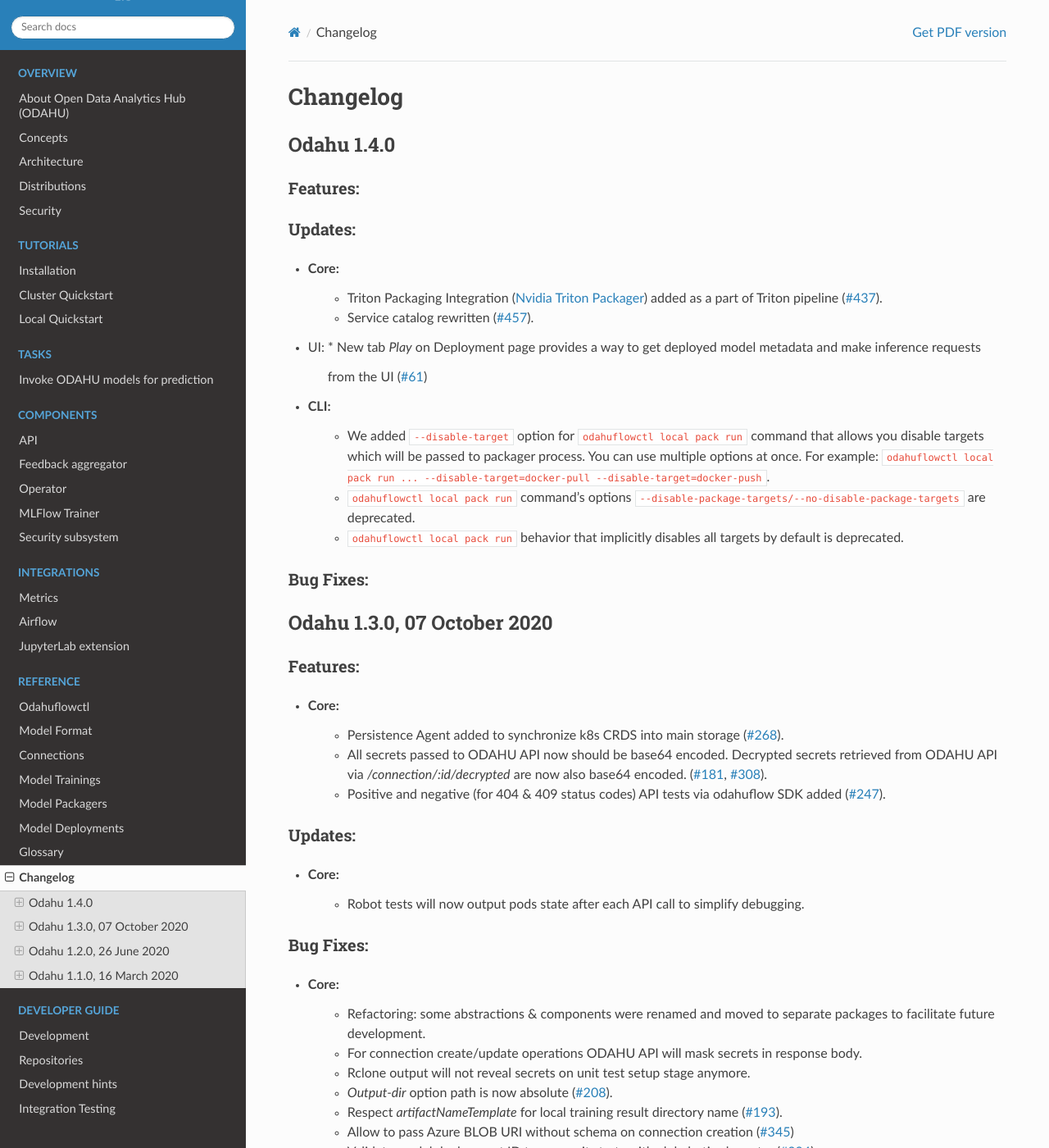
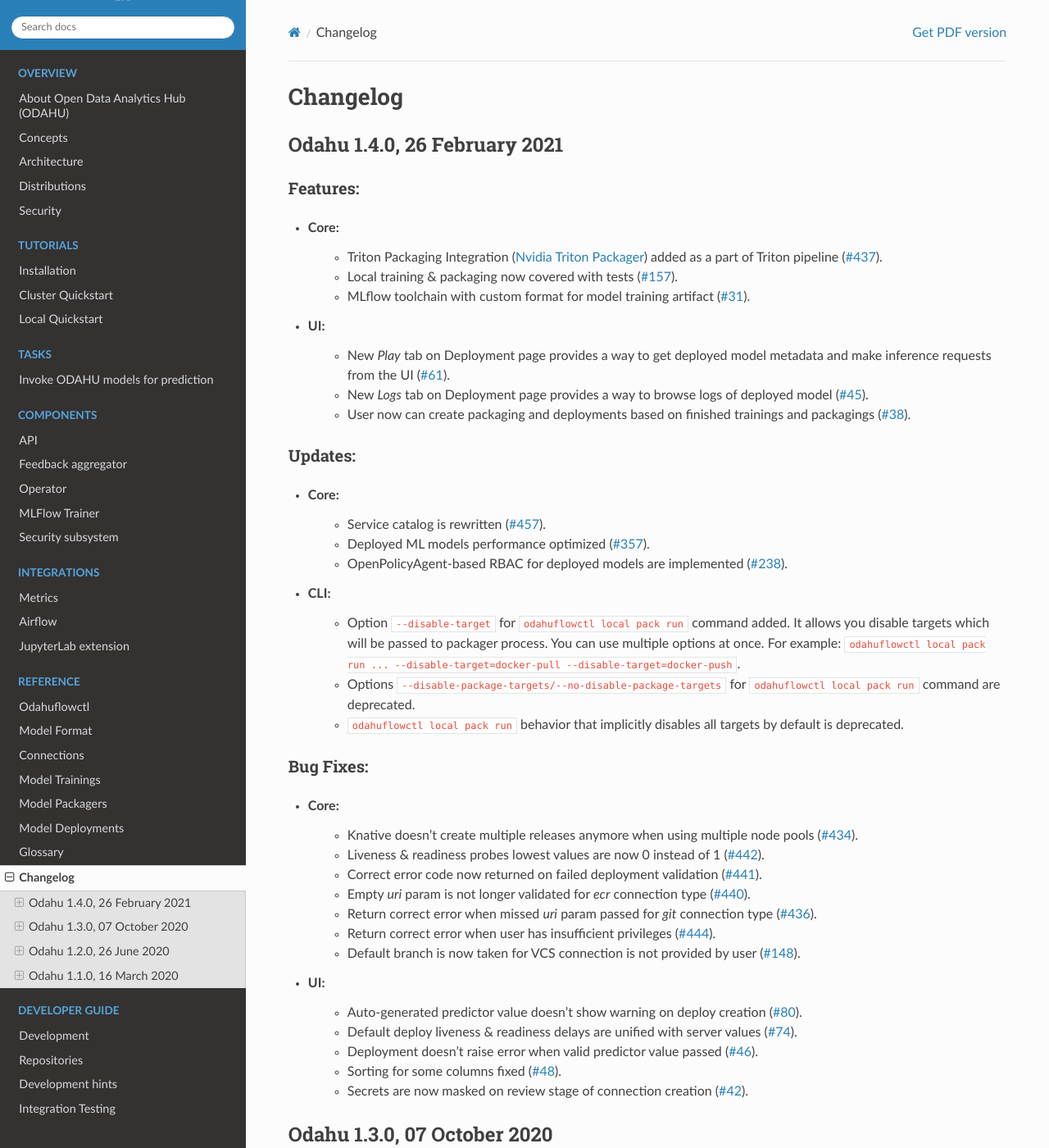
Before and after one commit to odahu/odahu-docs, a Sphinx documentation site: the page built from source/ref_changelog.rst, in a window 1280 px wide and 1400 px high. Shown: the whole window at 82% size. Built offline with Sphinx 7.4.7 and the Read the Docs theme 2.0.0, drawn with Linux system fonts in a browser that asks for light colours; formulas are drawn with MathJax 3.

Commit message:
1.4.0 changelog

```diff
--- a/source/ref_changelog.rst
+++ b/source/ref_changelog.rst
@@ -1,37 +1,56 @@
 Changelog
 =========
 
-Odahu 1.4.0
+Odahu 1.4.0, 26 February 2021
 --------------------------
 
 Features:
 """"""""""""
 
+- Core:
+    * Triton Packaging Integration (:ref:`ref_packagers:Nvidia Triton Packager`) added as a part of Triton pipeline (`#437 <https://github.com/odahu/odahu-flow/issues/437>`_).
+    * Local training & packaging now covered with tests (`#157 <https://github.com/odahu/odahu-flow/issues/157>`_).
+    * MLflow toolchain with custom format for model training artifact (`#31 <https://github.com/odahu/odahu-trainer/issues/31>`_).
+
+- UI:
+    * New `Play` tab on Deployment page provides a way to get deployed model metadata and make inference requests
+      from the UI (`#61 <https://github.com/odahu/odahu-ui/issues/61>`_).
+    * New `Logs` tab on Deployment page provides a way to browse logs of deployed model (`#45 <https://github.com/odahu/odahu-ui/issues/45>`_).
+    * User now can create packaging and deployments based on finished trainings and packagings (`#38 <https://github.com/odahu/odahu-ui/issues/38>`_).
+
 Updates:
 """"""""""""
 
 - Core:
-    * Triton Packaging Integration (:ref:`ref_packagers:Nvidia Triton Packager`) added as a part of Triton pipeline
-      (`#437 <https://github.com/odahu/odahu-flow/issues/437>`_).
-    * Service catalog rewritten
-      (`#457 <https://github.com/odahu/odahu-flow/pull/457>`_).
-
-- UI:
-  * New tab `Play` on Deployment page provides a way to get deployed model metadata and make inference requests
-    from the UI
-    (`#61 <https://github.com/odahu/odahu-ui/issues/61>`_)
-
+    * Service catalog is rewritten (`#457 <https://github.com/odahu/odahu-flow/issues/457>`_).
+    * Deployed ML models performance optimized (`#357 <https://github.com/odahu/odahu-flow/issues/357>`_).
+    * OpenPolicyAgent-based RBAC for deployed models are implemented (`#238 <https://github.com/odahu/odahu-flow/issues/238>`_).
 
 - CLI:
-    * We added ``--disable-target`` option for ``odahuflowctl local pack run`` command that allows you disable targets
-      which will be passed to packager process. You can use multiple options at once. For example:
+    * Option ``--disable-target`` for ``odahuflowctl local pack run`` command added. It allows you disable targets which will be passed to packager process. You can use multiple options at once. For example:
       ``odahuflowctl local pack run ... --disable-target=docker-pull --disable-target=docker-push``.
-    * ``odahuflowctl local pack run`` command's options ``--disable-package-targets/--no-disable-package-targets`` are
-      deprecated.
+    * Options ``--disable-package-targets/--no-disable-package-targets`` for ``odahuflowctl local pack run`` command are deprecated.
     * ``odahuflowctl local pack run`` behavior that implicitly disables all targets by default is deprecated.
 
 Bug Fixes:
 """"""""""""
+
+- Core:
+    * Knative doesn't create multiple releases anymore when using multiple node pools (`#434 <https://github.com/odahu/odahu-flow/issues/434>`_).
+    * Liveness & readiness probes lowest values are now 0 instead of 1 (`#442 <https://github.com/odahu/odahu-flow/issues/442>`_).
+    * Correct error code now returned on failed deployment validation (`#441 <https://github.com/odahu/odahu-flow/issues/441>`_).
+    * Empty `uri` param is not longer validated for `ecr` connection type (`#440 <https://github.com/odahu/odahu-flow/issues/440>`_).
+    * Return correct error when missed `uri` param passed for `git` connection type (`#436 <https://github.com/odahu/odahu-flow/issues/436>`_).
+    * Return correct error when user has insufficient privileges (`#444 <https://github.com/odahu/odahu-flow/issues/444>`_).
+    * Default branch is now taken for VCS connection is not provided by user (`#148 <https://github.com/odahu/odahu-flow/issues/148>`_).
+
+- UI:
+    * Auto-generated predictor value doesn't show warning on deploy creation (`#80 <https://github.com/odahu/odahu-ui/issues/80>`_).
+    * Default deploy liveness & readiness delays are unified with server values (`#74 <https://github.com/odahu/odahu-ui/issues/74>`_).
+    * Deployment doesn't raise error when valid predictor value passed (`#46 <https://github.com/odahu/odahu-ui/issues/46>`_).
+    * Sorting for some columns fixed (`#48 <https://github.com/odahu/odahu-ui/issues/48>`_).
+    * Secrets are now masked on review stage of connection creation (`#42 <https://github.com/odahu/odahu-ui/issues/42>`_).
+
 
 Odahu 1.3.0, 07 October 2020
 --------------------------
```
